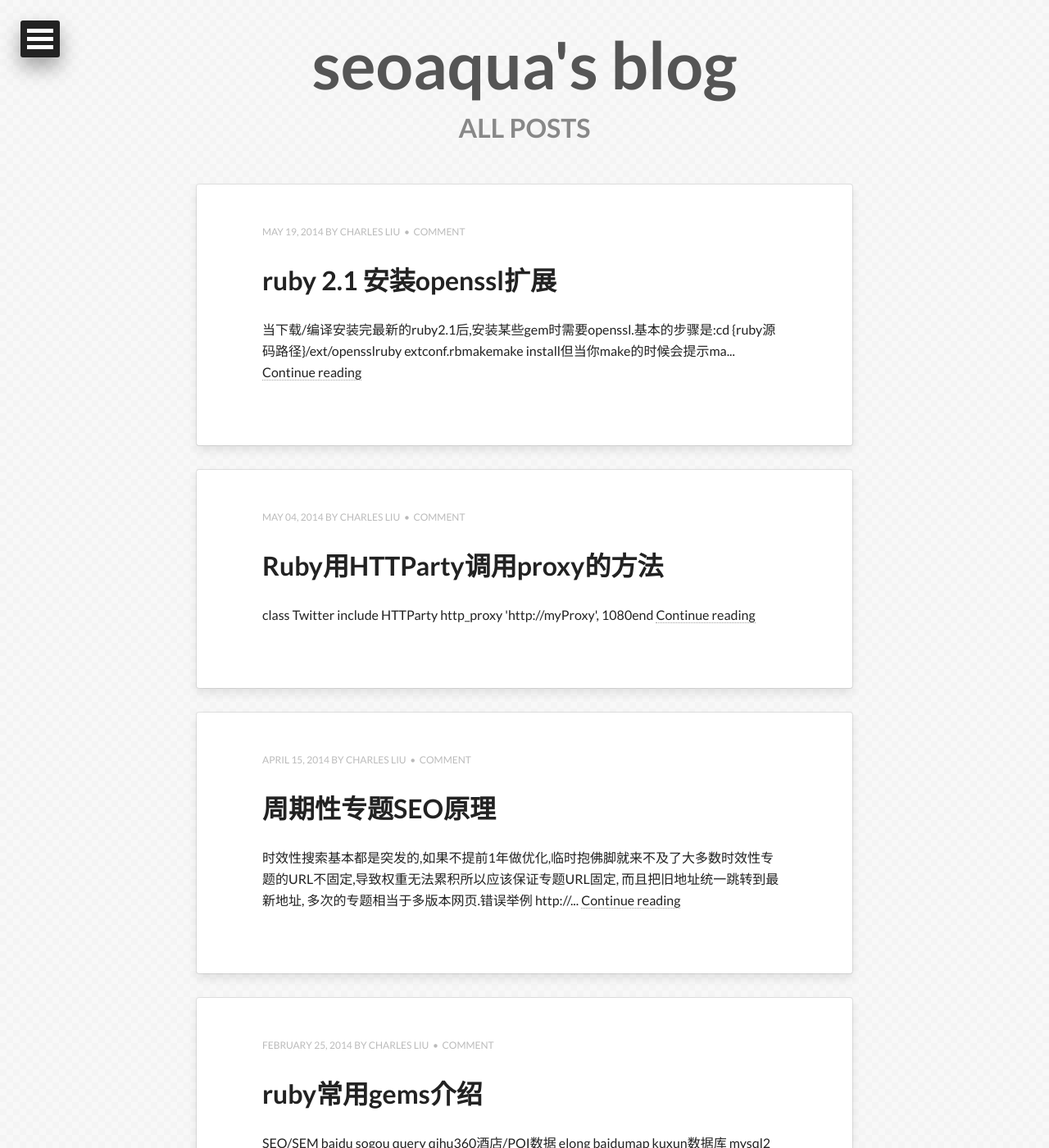
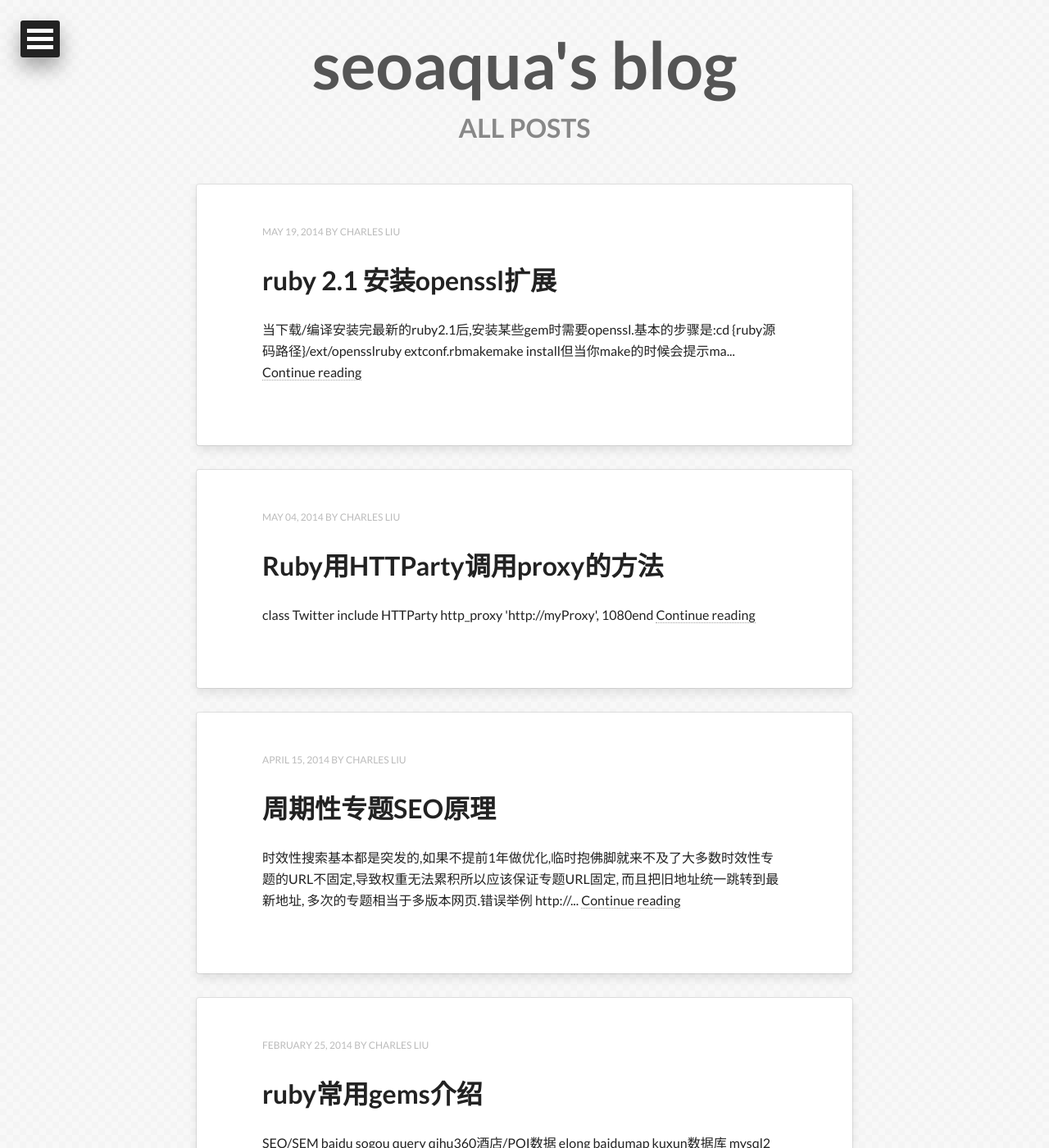
Before and after one commit to apyixiang/apyixiang.github.io, a Jekyll site: the page built from archive.html, in a window 1280 px wide and 1400 px high. Shown: the whole window at 82% size. Built offline with Jekyll 4.4.1, drawn with Linux system fonts in a browser that asks for light colours; nearby versions of some CDN libraries; Markdown is read by kramdown in place of the engine named in the settings; some of the changed text lies outside the part shown.

Commit message:
diable external plugins

```diff
--- a/_config.yml
+++ b/_config.yml
@@ -1,6 +1,6 @@
 title:            seoaqua's blog
 description:      'about SEO,Ruby,Linux,Mac and stuff'
-disqus_shortname: seoaqua
+disqus_shortname: #seoaqua
 #Your site's domain goes here. Leave localhost server or blank when working locally.
 # url:              http://localhost:4000
 url:              http://seoaqua.com
@@ -27,7 +27,7 @@ owner:
 background: ps_neutral.png
 
 # Analytics and webmaster tools stuff goes here
-google_analytics: UA-5813412-15
+google_analytics: #UA-5813412-15
 google_verify:
 # https://ssl.bing.com/webmaster/configure/verify/ownership Option 2 content= goes here
 bing_verify:
```
